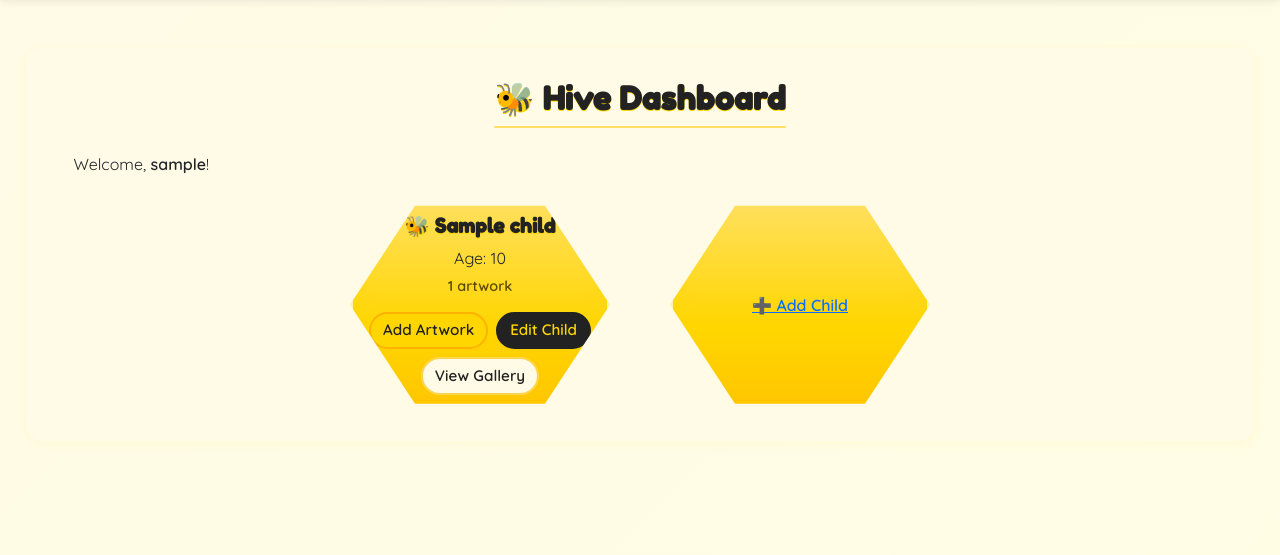
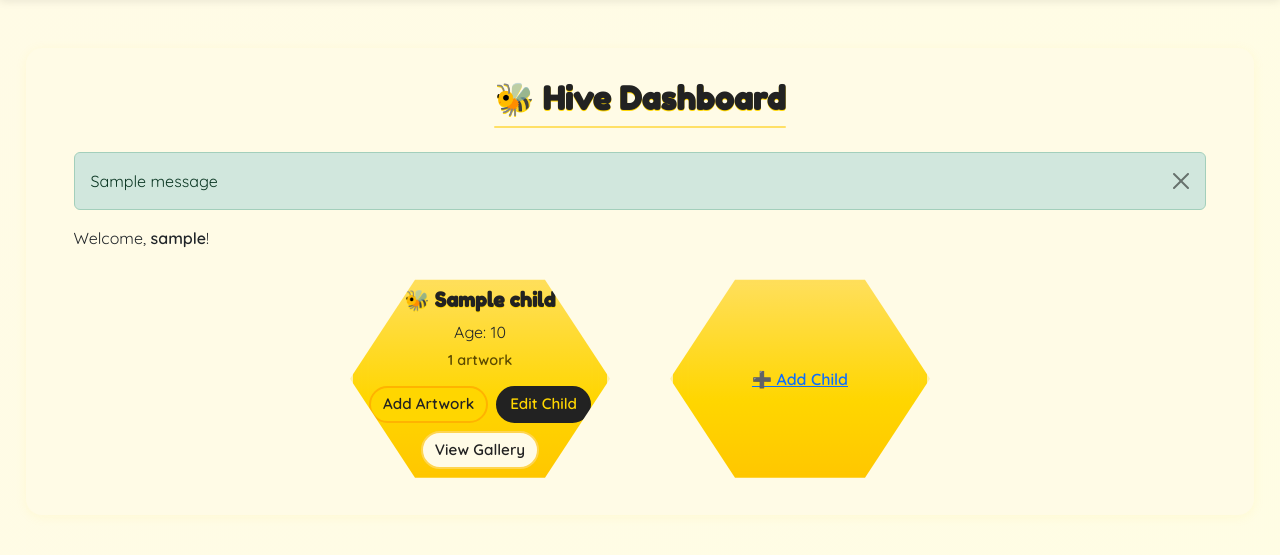
Before and after one commit to nazhameed/arthive, a Django app: page /dashboard/ in a window 1280 px wide. Shown: the part 79-634 px from the top of the page. Run offline with Django 5.2, Linux system fonts and the light colour scheme; a user stored in the database is signed in; tables that the repository leaves empty hold one stand-in row (values such as "Sample post"); one stand-in notice (Sample message) is shown.

Commit message:
Add messages display to dashboard template

```diff
--- a/gallery/templates/dashboard.html
+++ b/gallery/templates/dashboard.html
@@ -2,6 +2,16 @@
 {% block content %}
 <div class="container container-medium mt-5 page-dashboard">
   <h1 class="dashboard-heading">🐝 Hive Dashboard</h1>
+
+  {% if messages %}
+    {% for message in messages %}
+      <div class="alert alert-success alert-dismissible fade show" role="alert">
+        {{ message }}
+        <button type="button" class="btn-close" data-bs-dismiss="alert" aria-label="Close"></button>
+      </div>
+    {% endfor %}
+  {% endif %}
+
   <p>Welcome, <strong>{{ user.username }}</strong>!</p>
   {% if children %}
     <div class="profiles-grid">
```
